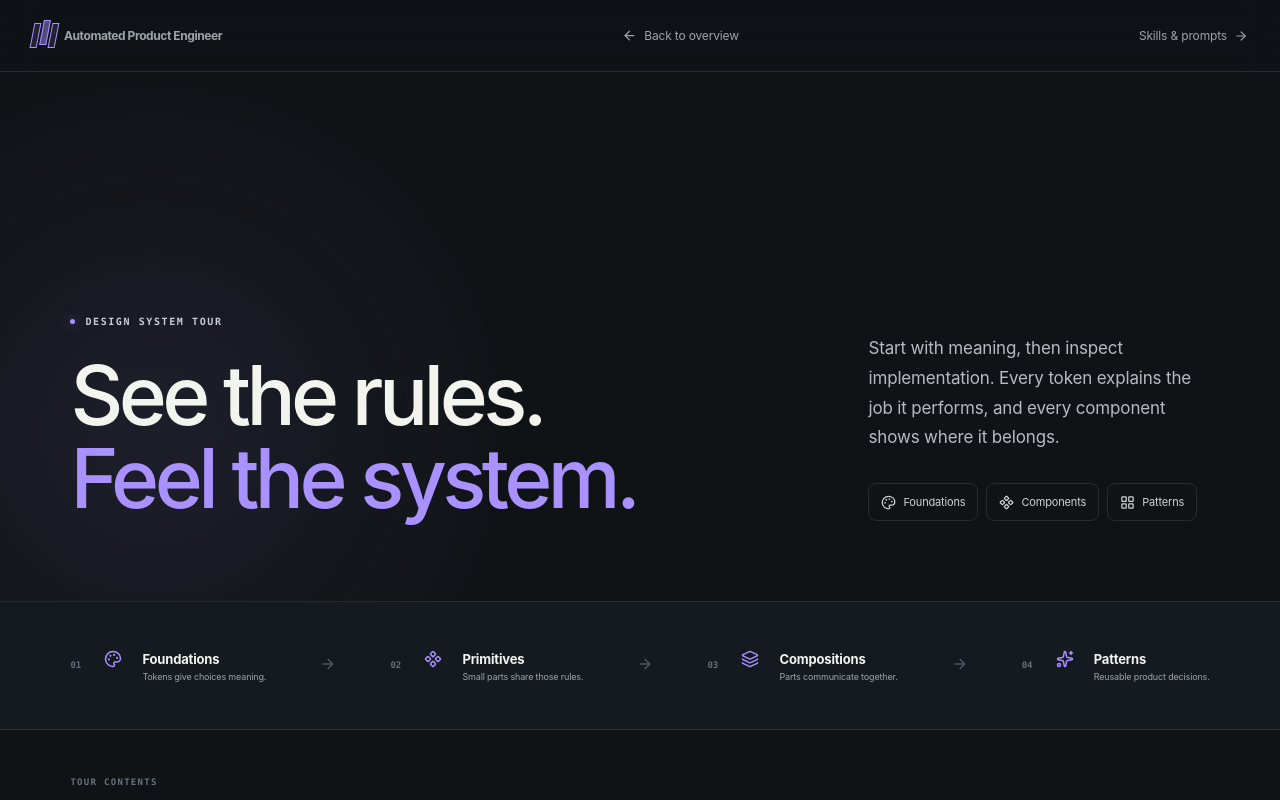
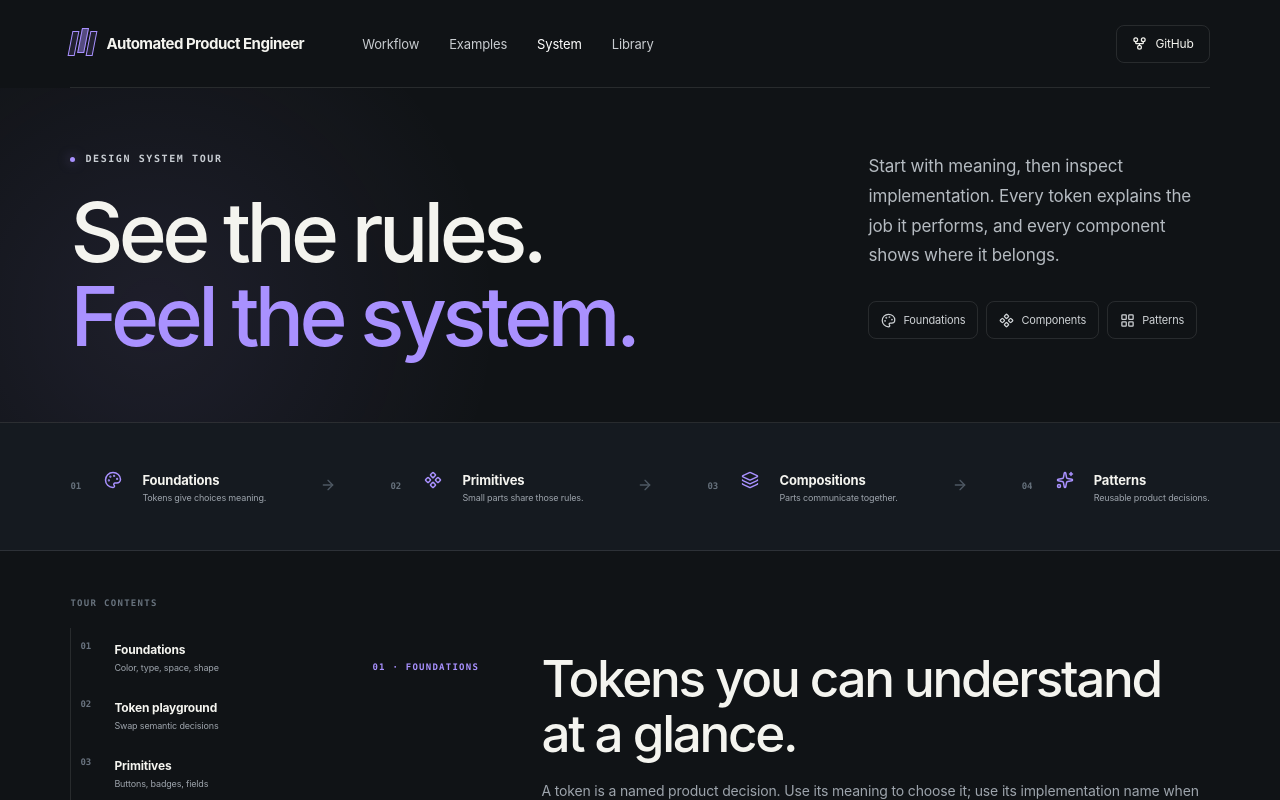
Before and after one commit to kuck1/automated-product-engineer, a Next.js app: page /system in a window 1280 px wide. Shown: the top 800 px of the page. Built offline with nearby package versions, Linux system fonts and the light colour scheme.

Commit message:
fix(ui): unify public header and tighten system hero

```diff
--- a/app/globals.css
+++ b/app/globals.css
@@ -39,6 +39,7 @@ button:focus-visible, a:focus-visible { outline: 2px solid var(--accent); outlin
 .brand-mark i:nth-child(2) { transform: translateY(-3px); background: color-mix(in srgb, var(--accent) 45%, transparent); }
 .site-header nav { display: flex; gap: 30px; color: #c8ccd0; font-size: 13px; }
 .site-header nav a:hover { color: white; }
+.site-header nav a[aria-current="page"] { color: white; }
 .header-action { margin-left: auto; height: 38px; padding: 0 15px; display: inline-flex; align-items: center; gap: 8px; border: 1px solid var(--line); border-radius: var(--radius-sm); font-size: 12px; }
 .header-action:hover { background: rgba(255,255,255,.06); }
 
@@ -490,9 +491,7 @@ footer > a:hover { color: white; }
 
 /* Human-readable design system explorer */
 .design-system-shell { min-height: 100vh; background: var(--bg); }
-.system-topbar { position: sticky; top: 0; z-index: 30; background: color-mix(in srgb,var(--bg) 91%,transparent); backdrop-filter: blur(18px); }
-.system-topbar > a:last-child { margin-left: auto; }
-.system-tour-hero { min-height: 530px; padding: 104px 5.5% 80px; display: grid; grid-template-columns: minmax(0,1.35fr) minmax(320px,.65fr); gap: 7vw; align-items: end; border-bottom: 1px solid var(--line); background: radial-gradient(circle at 12% 68%,rgba(169,145,255,.09),transparent 30%); }
+.system-tour-hero { padding: clamp(52px,5vw,72px) 5.5% 64px; display: grid; grid-template-columns: minmax(0,1.35fr) minmax(320px,.65fr); gap: 7vw; align-items: start; border-bottom: 1px solid var(--line); background: radial-gradient(circle at 12% 68%,rgba(169,145,255,.09),transparent 30%); }
 .system-tour-hero h1 { max-width: 900px; margin: 25px 0 0; font-size: clamp(56px,6.4vw,104px); line-height: 1.02; font-weight: 510; letter-spacing: -.056em; }
 .system-tour-hero h1 span { color: var(--accent); }
 .system-tour-intro > p { margin: 0; color: #b5bbc1; font-size: 17px; line-height: 1.75; }
@@ -507,7 +506,7 @@ footer > a:hover { color: white; }
 .system-tour-map small { grid-column: 3; margin-top: 3px; color: var(--muted); font-size: 9px; }
 .system-tour-map > i { color: #4e5863; }
 .system-tour-layout { max-width: 1740px; margin: auto; padding: 0 5.5%; display: grid; grid-template-columns: 238px minmax(0,1fr); gap: clamp(38px,5vw,84px); align-items: start; }
-.system-tour-nav { position: sticky; top: 104px; max-height: calc(100vh - 124px); padding: 48px 0 24px; overflow-y: auto; }
+.system-tour-nav { position: sticky; top: 24px; max-height: calc(100vh - 48px); padding: 48px 0 24px; overflow-y: auto; }
 .system-tour-nav > p { margin: 0 0 20px; color: #68737e; font: 700 9px/1 ui-monospace,SFMono-Regular,Menlo,monospace; letter-spacing: 1.3px; }
 .system-tour-nav > a { min-height: 58px; padding: 10px 9px; display: grid; grid-template-columns: 25px 1fr; gap: 9px; align-items: center; border-left: 1px solid var(--line); }
 .system-tour-nav > a:hover { border-left-color: var(--accent); background: linear-gradient(90deg,rgba(169,145,255,.08),transparent); }
@@ -762,13 +761,13 @@ footer > a:hover { color: white; }
   .library-footer { align-items: flex-start; flex-wrap: wrap; }
   .library-footer .button { width: 100%; margin: 8px 0 0; }
   .library-system-link { width: fit-content !important; }
-  .system-tour-hero { min-height: auto; padding: 68px 20px 56px; grid-template-columns: 1fr; gap: 32px; }
+  .system-tour-hero { padding: 48px 20px 52px; grid-template-columns: 1fr; gap: 32px; }
   .system-tour-hero h1 { font-size: clamp(52px,14vw,72px); }
   .system-tour-intro > p { font-size: 14px; }
   .system-tour-map { padding: 18px 20px; display: flex; overflow-x: auto; justify-content: flex-start; }
   .system-tour-map > div { min-width: 190px; }
   .system-tour-layout { padding: 0 20px; display: block; }
-  .system-tour-nav { position: sticky; top: 68px; z-index: 20; margin: 0 -20px; padding: 10px 20px; display: flex; gap: 6px; max-height: none; overflow-x: auto; border-bottom: 1px solid var(--line); background: color-mix(in srgb,var(--bg) 94%,transparent); backdrop-filter: blur(14px); }
+  .system-tour-nav { position: sticky; top: 0; z-index: 20; margin: 0 -20px; padding: 10px 20px; display: flex; gap: 6px; max-height: none; overflow-x: auto; border-bottom: 1px solid var(--line); background: color-mix(in srgb,var(--bg) 94%,transparent); backdrop-filter: blur(14px); }
   .system-tour-nav > p, .tour-principle { display: none; }
   .system-tour-nav > a { min-width: max-content; min-height: 40px; padding: 0 11px; display: flex; border: 1px solid var(--line); border-radius: 8px; }
   .system-tour-nav > a > span, .system-tour-nav small { display: none; }
--- a/app/library/page.tsx
+++ b/app/library/page.tsx
@@ -1,10 +1,10 @@
 import { readFileSync } from "node:fs";
 import path from "node:path";
-import { ArrowLeft, ArrowUpRight, FileText, Palette } from "lucide-react";
+import { ArrowUpRight, FileText, Palette } from "lucide-react";
 import Link from "next/link";
 import { PromptBrowser } from "@/src/library/prompt-browser";
 import { promptCatalog, type PromptEntry } from "@/src/library/prompt-catalog";
-import { Badge, Brand, SectionEyebrow } from "@/src/ui/components";
+import { Badge, SectionEyebrow, SiteHeader } from "@/src/ui/components";
 
 const base = "https://github.com/kuck1/automated-product-engineer-nextjs/blob/main";
 const skills = [
@@ -27,7 +27,7 @@ const prompts: PromptEntry[] = promptCatalog.map(prompt => ({ ...prompt, body: r
 
 export default function LibraryPage() {
   return <main className="library-shell">
-    <header className="workspace-header"><Brand /><Link className="workspace-back" href="/"><ArrowLeft size={15} /> Back to overview</Link><a href={`${base}/docs/ai-editor-setup.md`} target="_blank" rel="noreferrer">Editor setup <ArrowUpRight size={14} /></a></header>
+    <SiteHeader active="library" />
     <section className="library-hero"><SectionEyebrow>PORTABLE AGENT WORKFLOWS</SectionEyebrow><h1>Use the whole system.<br /><span>Call only what you need.</span></h1><p>Install the conductor for end-to-end delivery or invoke a specialist for a focused task. Every skill uses progressive references so short prompts still have architectural depth.</p><div><code>python3 scripts/install_ai_editor.py --target codex --project /your/app</code></div><Link className="button button-secondary library-system-link" href="/system"><Palette size={16} /> Tour tokens &amp; components</Link></section>
     <section className="library-section"><div className="library-heading"><div><Badge tone="info">13 skills</Badge><h2>Skills library</h2></div><p>Compatible with Codex, Claude Code, Cursor, Windsurf, Copilot, Orca, and generic builders.</p></div><div className="library-grid">{skills.map(([name, category, description, slug], index) => <a key={slug} href={`${base}/skills/${slug}/SKILL.md`} target="_blank" rel="noreferrer"><span>{String(index + 1).padStart(2,"0")}</span><Badge>{category}</Badge><h3>{name}</h3><p>{description}</p><i>Open skill <ArrowUpRight size={13} /></i></a>)}</div></section>
     <section className="library-section prompts-section" id="prompts"><div className="library-heading"><div><Badge tone="success">12 copy-ready prompts</Badge><h2>Ask for one artifact or the whole handoff.</h2></div><p>The granular prompts are back. Browse, search, read, and copy them here without leaving the application.</p></div><PromptBrowser prompts={prompts} /></section>
--- a/src/system/design-system-explorer.tsx
+++ b/src/system/design-system-explorer.tsx
@@ -4,7 +4,6 @@ import type { CSSProperties, ReactNode } from "react";
 import { useState } from "react";
 import {
   AlertTriangle,
-  ArrowLeft,
   ArrowRight,
   Box,
   Check,
@@ -23,7 +22,7 @@ import {
   Trash2,
 } from "lucide-react";
 import Link from "next/link";
-import { Badge, Brand, Button, SectionEyebrow } from "@/src/ui/components";
+import { Badge, Button, SectionEyebrow, SiteHeader } from "@/src/ui/components";
 import {
   semanticColorTokens,
   shapePresets,
@@ -89,11 +88,7 @@ export function DesignSystemExplorer() {
 
   return (
     <main className="design-system-shell">
-      <header className="workspace-header system-topbar">
-        <Brand />
-        <Link className="workspace-back" href="/"><ArrowLeft size={15} /> Back to overview</Link>
-        <Link href="/library">Skills &amp; prompts <ArrowRight size={14} /></Link>
-      </header>
+      <SiteHeader active="system" />
 
       <section className="system-tour-hero">
         <div>
--- a/src/ui/components.tsx
+++ b/src/ui/components.tsx
@@ -1,6 +1,16 @@
 import Link from "next/link";
+import { GitFork } from "lucide-react";
 import type { AnchorHTMLAttributes, ButtonHTMLAttributes, ReactNode } from "react";
 import { badgeTone, buttonTone, type BadgeTone, type ButtonTone } from "./recipes";
+
+const siteNavigation = [
+  { id: "workflow", label: "Workflow", href: "/#workflow" },
+  { id: "examples", label: "Examples", href: "/#examples" },
+  { id: "system", label: "System", href: "/system" },
+  { id: "library", label: "Library", href: "/library" },
+] as const;
+
+type SiteSection = typeof siteNavigation[number]["id"];
 
 export function Brand({ compact = false }: { compact?: boolean }) {
   return (
@@ -8,6 +18,24 @@ export function Brand({ compact = false }: { compact?: boolean }) {
       <span className="brand-mark" aria-hidden="true"><i /><i /><i /></span>
       {!compact && <span>Automated Product Engineer</span>}
     </Link>
+  );
+}
+
+export function SiteHeader({ active }: { active?: SiteSection }) {
+  return (
+    <header className="site-header">
+      <Brand />
+      <nav aria-label="Primary navigation">
+        {siteNavigation.map(item => (
+          <Link aria-current={active === item.id ? "page" : undefined} href={item.href} key={item.id}>
+            {item.label}
+          </Link>
+        ))}
+      </nav>
+      <a className="header-action" href="https://github.com/kuck1/automated-product-engineer-nextjs" target="_blank" rel="noreferrer">
+        <GitFork size={15} /> GitHub
+      </a>
+    </header>
   );
 }
 
```
Also changed, not shown: app/page.tsx (+2 -13 lines), 1 other file (tests, documents, lock files or other folders).
